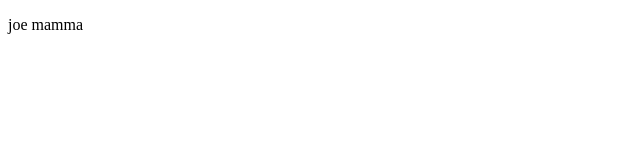
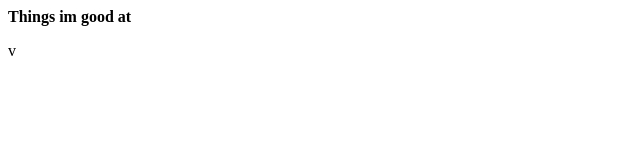
Before and after one commit to Kinglsquid/Kinglsquid.github.io, a plain HTML site: page index.html in a window 1280 px wide. Shown: the whole page, without its empty margins (0-640 px from the left). Drawn offline with Linux system fonts and the light colour scheme.

Commit message:
Update index.html

```diff
--- a/index.html
+++ b/index.html
@@ -1,8 +1,9 @@
 <!DOCTYPE html>
   <html>
     <head>
+      <strong>Things im good at</strong>
     </head>
     <body>
-      <p> joe mamma </p>
+      <p> v </p>
     </body>
 </html>
```
